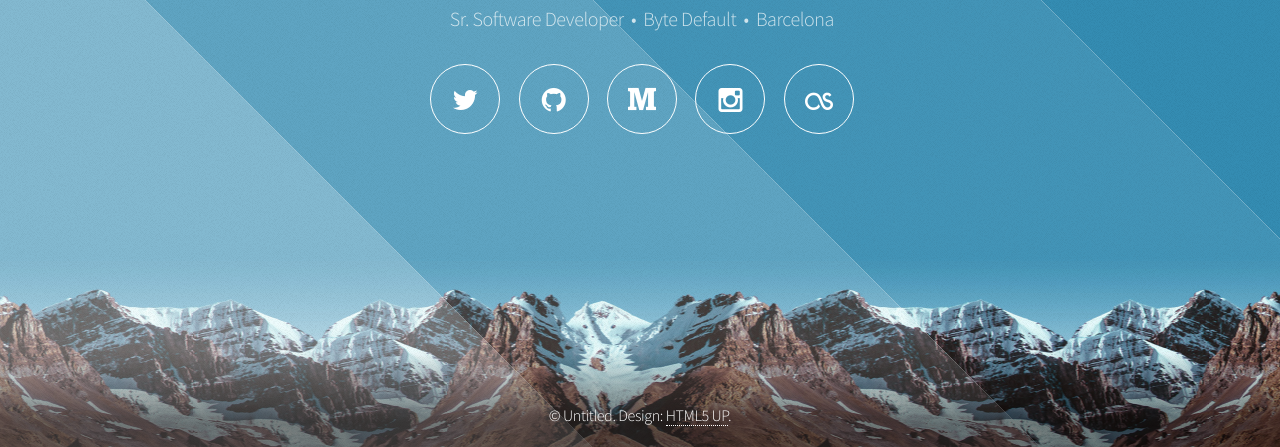
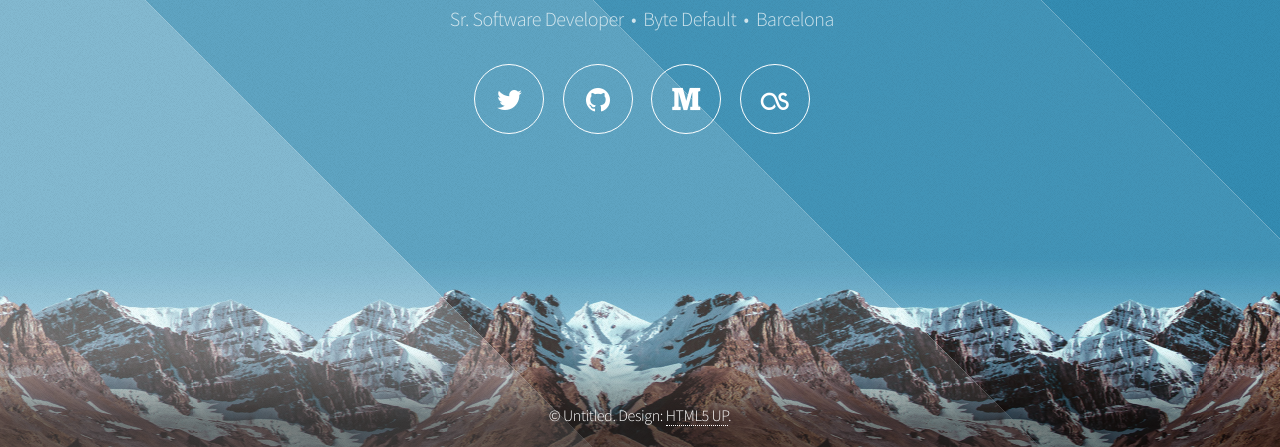
Before and after one commit to joanllenas/joanllenas.github.io, a plain HTML site: page index.html in a window 1280 px wide. Shown: the part 353-800 px from the top of the page. Drawn offline with Linux system fonts and the light colour scheme.

Commit message:
Removed Instagram

```diff
--- a/index.html
+++ b/index.html
@@ -41,7 +41,7 @@
 								<li><a href="https://github.com/joanllenas" class="icon fa-github" title="Github"><span class="label">Github</span></a></li>
 								<li><a href="https://medium.com/@joanllenas/latest" class="icon fa-medium" title="Blog"><span class="label">Blog</span></a></li>
 								<!--<li><a href="https://www.facebook.com/joan.llenas.maso" class="icon fa-facebook" title="Facebook"><span class="label">Facebook</span></a></li>-->
-								<li><a href="https://instagram.com/joanllenas/" class="icon fa-instagram" title="Instagram"><span class="label">Instagram</span></a></li>
+								<!--li><a href="https://instagram.com/joanllenas/" class="icon fa-instagram" title="Instagram"><span class="label">Instagram</span></a></li-->
 								<li><a href="http://www.last.fm/user/joanllenas" class="icon fa-lastfm" title="last.fm"><span class="label">last.fm</span></a></li>
 								<!--<li><a href="#" class="icon fa-envelope-o"><span class="label">Email</span></a></li>-->
 							</ul>
```
